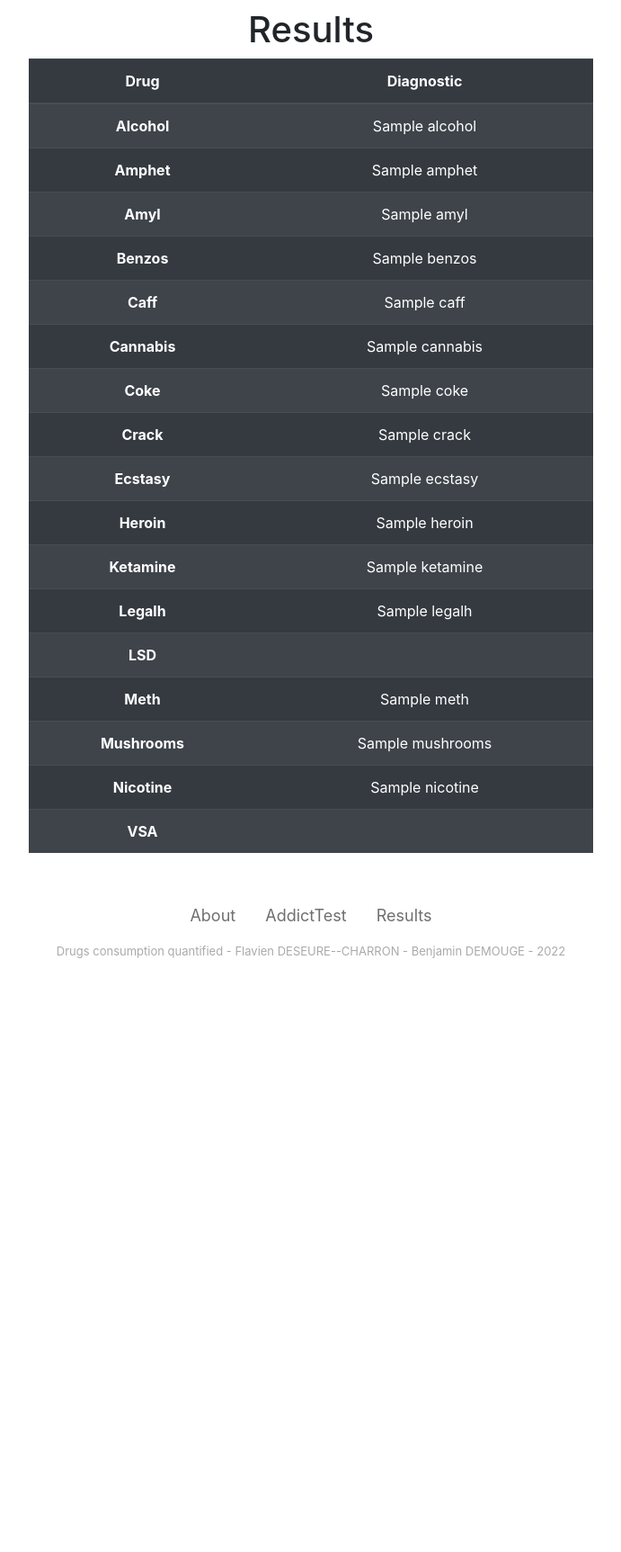
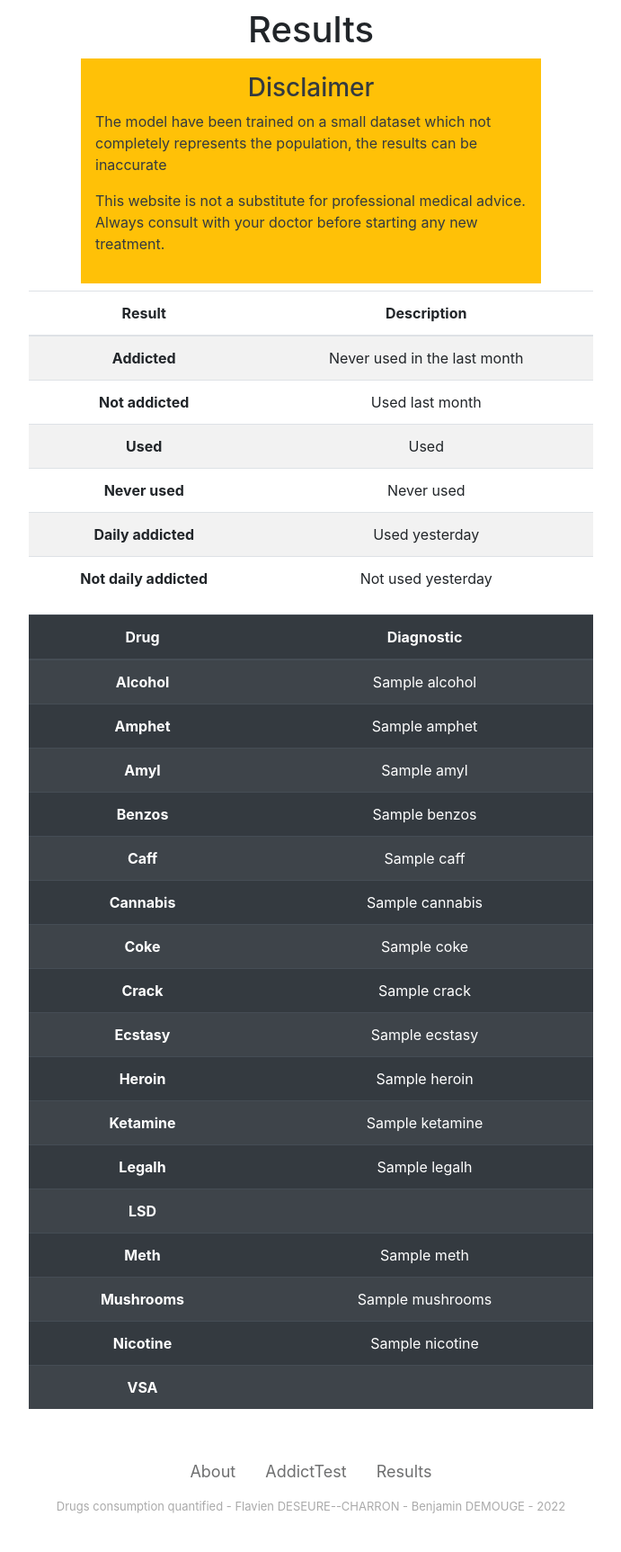
Before and after one commit to flaviendeseure/Quantified_drug_consumption, a Django app: template api/templates/result.html in a window 1280 px wide. Shown: the part 56-1781 px from the top of the page at 90% size, without its empty margins (294-985 px from the left). Before the commit the page ends 1121 px from the top, so only its background shows below. Run offline with Django 3.2, Linux system fonts and the light colour scheme; the template is opened without the code that fills it: most values are stand-ins (such as "Sample title", 1, 10 or a date in 2020); parts of the project's set-up code (start-up, migrations or seed data) failed here and were passed over; some libraries are stand-ins or nearby versions.

Commit message:
Update website

```diff
--- a/api/templates/result.html
+++ b/api/templates/result.html
@@ -11,12 +11,16 @@
     <script src="https://cdnjs.cloudflare.com/ajax/libs/popper.js/1.14.7/umd/popper.min.js"
         integrity="sha384-UO2eT0CpHqdSJQ6hJty5KVphtPhzWj9WO1clHTMGa3JDZwrnQq4sF86dIHNDz0W1"
         crossorigin="anonymous"></script>
-        <script src="https://stackpath.bootstrapcdn.com/bootstrap/4.3.1/js/bootstrap.min.js" integrity="sha384-JjSmVgyd0p3pXB1rRibZUAYoIIy6OrQ6VrjIEaFf/nJGzIxFDsf4x0xIM+B07jRM" crossorigin="anonymous"></script>
+    <script src="https://stackpath.bootstrapcdn.com/bootstrap/4.3.1/js/bootstrap.min.js" integrity="sha384-JjSmVgyd0p3pXB1rRibZUAYoIIy6OrQ6VrjIEaFf/nJGzIxFDsf4x0xIM+B07jRM" crossorigin="anonymous"></script>
     <link rel="stylesheet" href="https://stackpath.bootstrapcdn.com/bootstrap/4.3.1/css/bootstrap.min.css"
         integrity="sha384-ggOyR0iXCbMQv3Xipma34MD+dH/1fQ784/j6cY/iJTQUOhcWr7x9JvoRxT2MZw1T" crossorigin="anonymous">
     <style>
         body {
                 padding-top: 65px;
+        }
+        .test{
+            padding-left: 30%;
+            padding-right: 30%;
         }
         .container{
             padding-left: 20%;
@@ -107,12 +111,52 @@
     </nav>
 
     <!--- Create Forms -->
+    <div class="test">
+        <h1 class="text-center">Results</h1>
+        <div class="h-50 p-3 mb-2 bg-warning text-dark">
+            <h3 class="text-center">Disclaimer</h3>
+            <p>The model have been trained on a small dataset which not completely represents the population, the results can be inaccurate</p>
+            <p>This website is not a substitute for professional medical advice. Always consult with your doctor before starting any new treatment.
+        </div>
+    </div>
+
     <div class="container">
-        <div class="row">
-            <div class="col-md-12">
-                <h1 class="text-center">Results</h1>
-            </div>
-        </div>
+        <table class="table table-hover table-striped">
+            <thead>
+              <tr>
+                <th scope="col" class="text-center">Result</th>
+                <th scope="col" class="text-center">Description</th>
+              </tr>
+            </thead>
+            <tbody>
+                <tr>
+                    <th scope="row" class="text-center">Addicted</th>
+                    <td class="text-center">Never used in the last month</td>
+                </tr>
+                <tr>
+                    <th scope="row" class="text-center">Not addicted</th>
+                    <td class="text-center">Used last month</td>
+                </tr>
+                <tr>
+                    <th scope="row" class="text-center">Used</th>
+                    <td class="text-center">Used</td>
+                </tr>
+                <tr>
+                    <th scope="row" class="text-center">Never used</th>
+                    <td class="text-center">Never used</td>
+                </tr>
+                <tr>
+                    <th scope="row" class="text-center">Daily addicted</th>
+                    <td class="text-center">Used yesterday</td>
+                </tr>
+                <tr>
+                    <th scope="row" class="text-center">Not daily addicted</th>
+                    <td class="text-center">Not used yesterday</td>
+                </tr>
+            </tbody>
+          </table>
+    </div>
+    <div class="container">
         <table class="table table-hover table-striped table-dark">
             <thead>
               <tr>
@@ -194,8 +238,6 @@
           </table>
     </div>
 
-
-
     <footer class="page-footer font-small blue">
         <div class="footer-basic">
             <footer>
--- a/api/templates/test.html
+++ b/api/templates/test.html
@@ -17,6 +17,11 @@
     <style>
         body {
                 padding-top: 65px;
+        }
+
+        .test{
+            padding-left: 30%;
+            padding-right: 30%;
         }
         .footer-basic {
         padding:40px 0;
--- a/requirements.txt
+++ b/requirements.txt
@@ -7,3 +7,5 @@ scikit_learn==1.0.2
 scipy==1.4.1
 seaborn==0.11.2
 tqdm==4.62.3
+django
+djangorestframework
```
